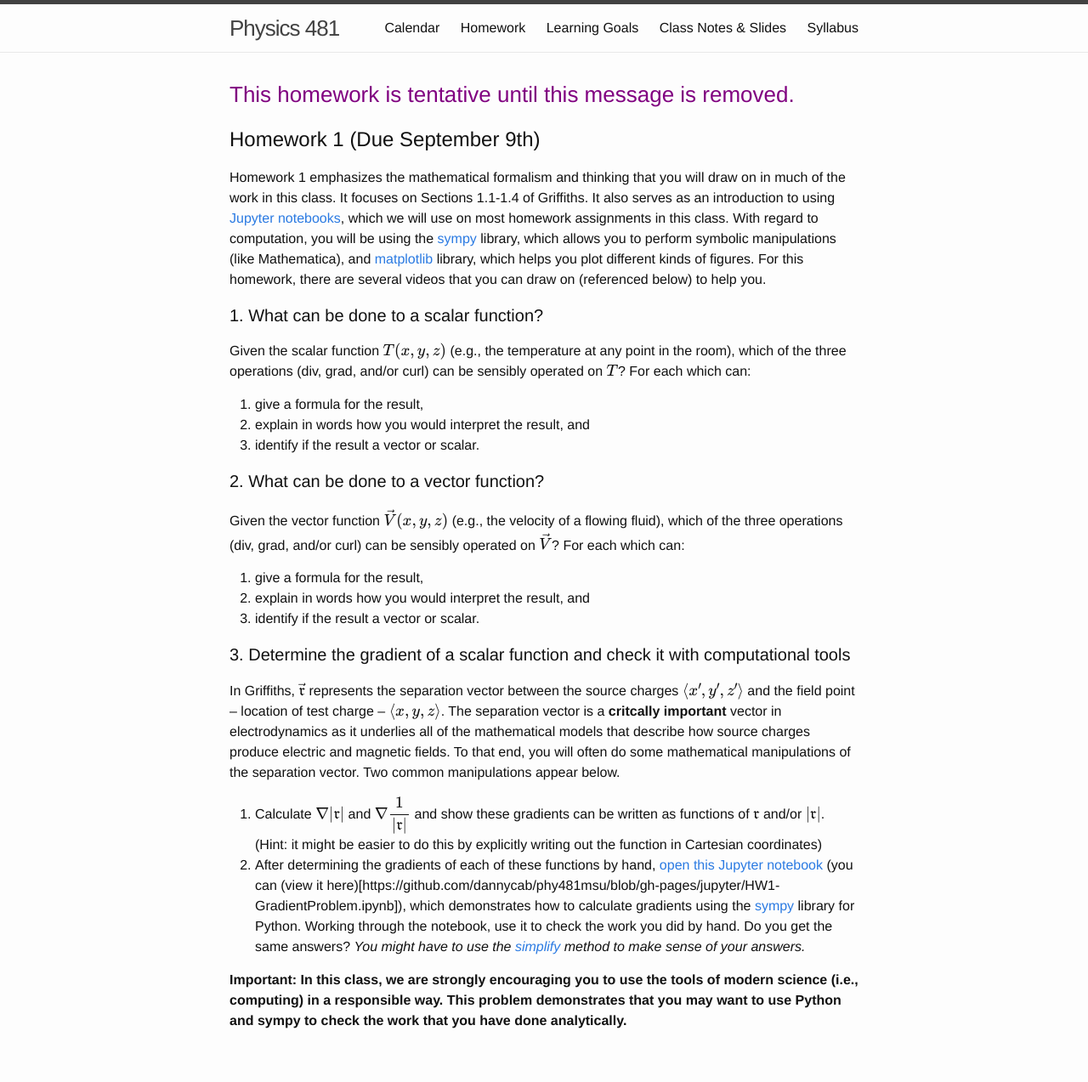
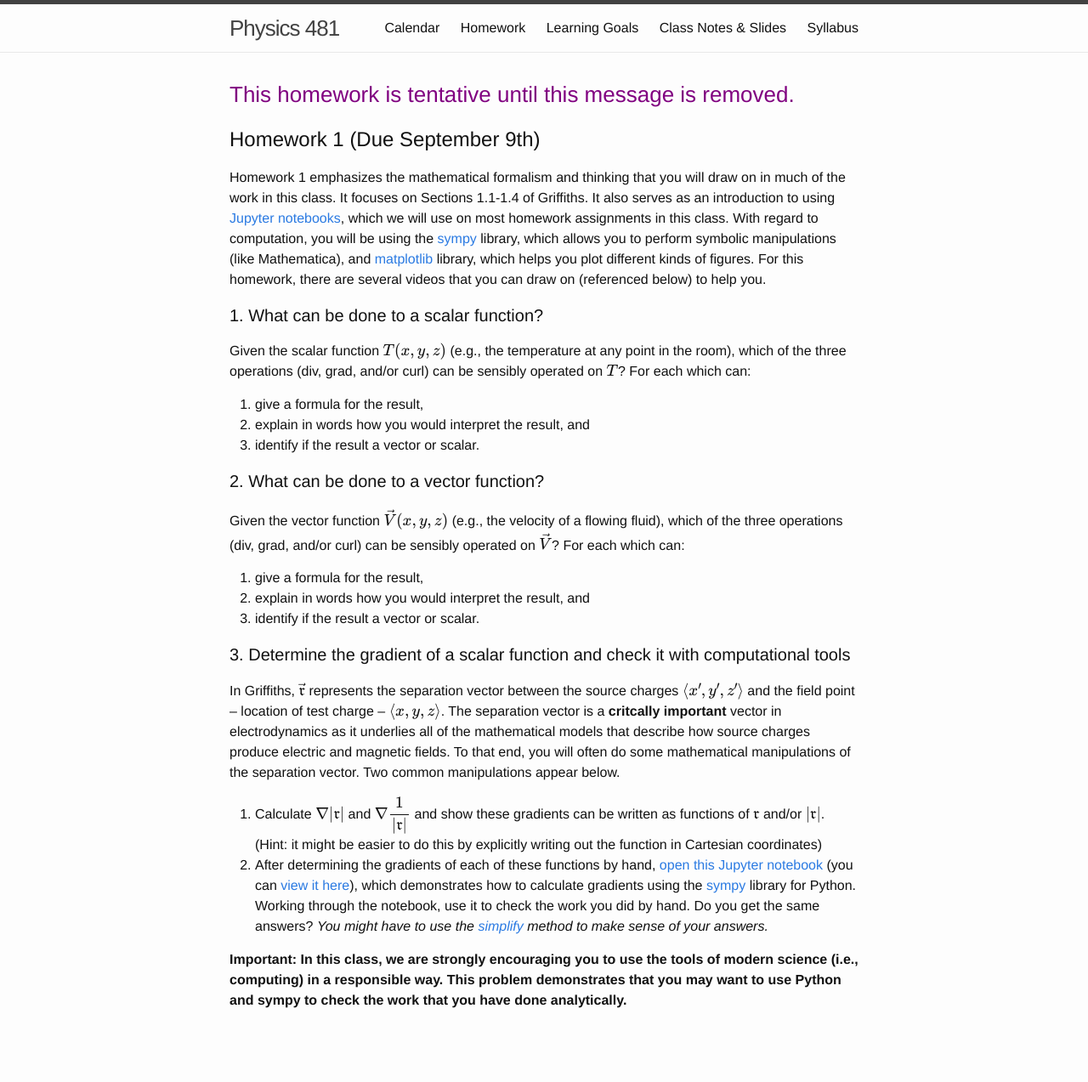
Before and after one commit to dannycab/phy481msu, a Jekyll site: the page built from assignments/homework1.md, in a window 1280 px wide. Shown: the whole page at 85% size. Built offline with Jekyll 4.4.1, drawn with Linux system fonts in a browser that asks for light colours; formulas are drawn with MathJax 3; after the commit the page ends 1249 px from its top, so only the background shows below that.

Commit message:
fixed link

```diff
--- a/assignments/homework1.md
+++ b/assignments/homework1.md
@@ -27,6 +27,6 @@ Given the vector function \\(\vec{V}(x,y,z)\\) (e.g., the velocity of a flowing
 In Griffiths, \\(\vec{\mathfrak{r}}\\) represents the separation vector between the source charges \\(\langle x', y', z' \rangle\\) and the field point -- location of test charge -- \\(\langle x, y, z \rangle\\). The separation vector is a **critcally important** vector in electrodynamics as it underlies all of the mathematical models that describe how source charges produce electric and magnetic fields. To that end, you will often do some mathematical manipulations of the separation vector. Two common manipulations appear below.
 
 1. Calculate \\(\nabla\|\mathfrak{r}\|\\) and \\(\nabla \dfrac{1}{\|\mathfrak{r}\|}\\) and show these gradients can be written as functions of \\(\mathfrak{r}\\) and/or \\(\|\mathfrak{r}\|\\). (Hint: it might be easier to do this by explicitly writing out the function in Cartesian coordinates)
-2. After determining the gradients of each of these functions by hand, [open this Jupyter notebook](../jupyter/HW1-GradientProblem.ipynb) (you can (view it here)[https://github.com/dannycab/phy481msu/blob/gh-pages/jupyter/HW1-GradientProblem.ipynb]), which demonstrates how to calculate gradients using the [sympy](http://sympy.org) library for Python. Working through the notebook, use it to check the work you did by hand. Do you get the same answers? *You might have to use the [simplify](http://docs.sympy.org/latest/tutorial/simplification.html) method to make sense of your answers.*
+2. After determining the gradients of each of these functions by hand, [open this Jupyter notebook](../jupyter/HW1-GradientProblem.ipynb) (you can [view it here](https://github.com/dannycab/phy481msu/blob/gh-pages/jupyter/HW1-GradientProblem.ipynb)), which demonstrates how to calculate gradients using the [sympy](http://sympy.org) library for Python. Working through the notebook, use it to check the work you did by hand. Do you get the same answers? *You might have to use the [simplify](http://docs.sympy.org/latest/tutorial/simplification.html) method to make sense of your answers.*
 
 **Important: In this class, we are strongly encouraging you to use the tools of modern science (i.e., computing) in a responsible way. This problem demonstrates that you may want to use Python and sympy to check the work that you have done analytically.**
```
